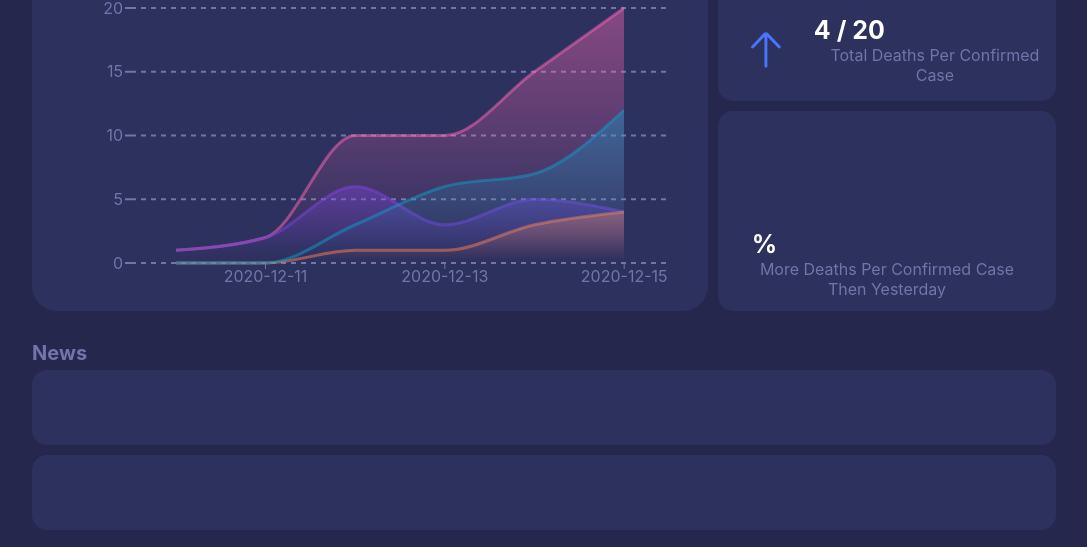
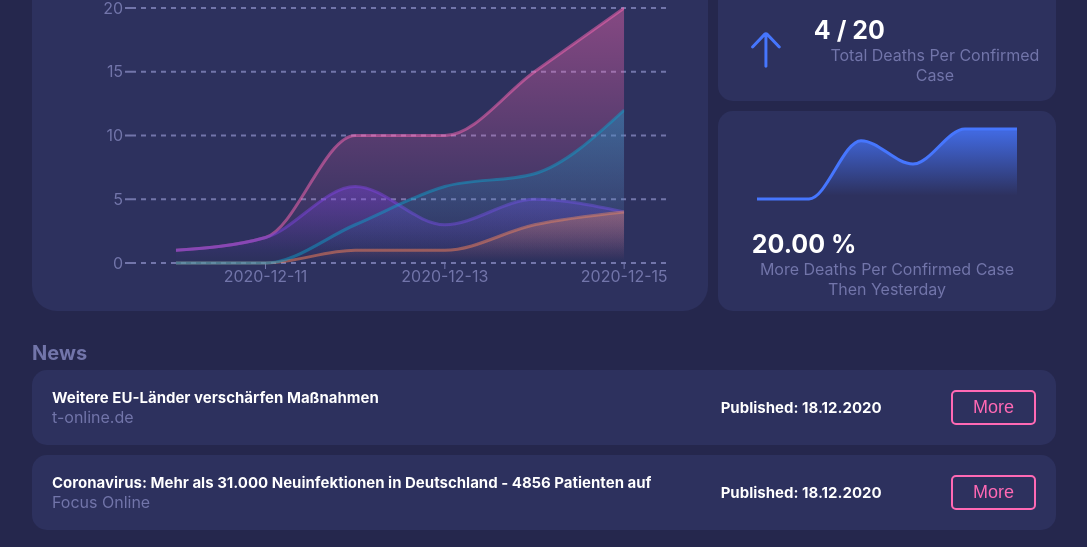
Before and after one commit to SilasNiewierra/cvd-dashboard, a React (Create React App) app: page / in a window 1280 px wide. Shown: the part 250-797 px from the top of the page, without its empty margins (96-1183 px from the left). Built offline with nearby package versions, Linux system fonts and the light colour scheme; no server answers.

Commit message:
added news section and respective mobile styling

```diff
--- a/src/_variables.scss
+++ b/src/_variables.scss
@@ -9,7 +9,7 @@ $color_light_blue: #06CBFF;
 $color_teal: #0E9BC8;
 $color_light_orange: #FB8056;
 $color_purple: #7C43DE;
-$color_pink: hotpink;
+$color_pink: #ff69b4;
 $color_white: white;
 
 // dimensions
--- a/src/components/charts/Charts.js
+++ b/src/components/charts/Charts.js
@@ -28,7 +28,8 @@ class Charts extends Component {
         fetch(apiUrl)
             .then((response) => response.json())
             .then((data) => {
-                if (data !== null) {
+                if (data !== null && data.length > 0) {
+                    // console.log(data);
                     let parsedData = data.map((obj) => {
                         return {
                             Date: obj['Date'].split('T')[0],
@@ -40,6 +41,10 @@ class Charts extends Component {
                         }
                     })
                     this.setState({ chartData: parsedData });
+                }
+                else{
+                    this.setState({ chartData: null });
+                    alert("Unfortunately there are no data available for the selected country. The graphs are filled with dummy data to showcase how this application can look.");
                 }
             });
     }
@@ -69,12 +74,12 @@ class Charts extends Component {
         var countryName = dataFormatter.titleCase(this.props.slug.replaceAll('-', " "));
 
         const placeholderData = [
-            { Date: "2020-12-10", Active: 1, Confirmed: 1, Deaths: 0, Recovered: 0 },
-            { Date: "2020-12-11", Active: 2, Confirmed: 2, Deaths: 0, Recovered: 0 },
-            { Date: "2020-12-12", Active: 6, Confirmed: 10, Deaths: 1, Recovered: 3 },
-            { Date: "2020-12-13", Active: 3, Confirmed: 10, Deaths: 1, Recovered: 6 },
-            { Date: "2020-12-14", Active: 5, Confirmed: 15, Deaths: 3, Recovered: 7 },
-            { Date: "2020-12-15", Active: 4, Confirmed: 20, Deaths: 4, Recovered: 12 }];
+            { Date: "2020-12-10", Active: 1, Confirmed: 1, Deaths: 0, Recovered: 0, ConfirmedDeathsRatio: 0},
+            { Date: "2020-12-11", Active: 2, Confirmed: 2, Deaths: 0, Recovered: 0, ConfirmedDeathsRatio: 0},
+            { Date: "2020-12-12", Active: 6, Confirmed: 10, Deaths: 1, Recovered: 3, ConfirmedDeathsRatio: (1 / 6 * 100).toFixed(2) },
+            { Date: "2020-12-13", Active: 3, Confirmed: 10, Deaths: 1, Recovered: 6, ConfirmedDeathsRatio: (1 / 10 * 100).toFixed(2) },
+            { Date: "2020-12-14", Active: 5, Confirmed: 15, Deaths: 3, Recovered: 7, ConfirmedDeathsRatio: (3 / 15 * 100).toFixed(2) },
+            { Date: "2020-12-15", Active: 4, Confirmed: 20, Deaths: 4, Recovered: 12, ConfirmedDeathsRatio: (4 / 20 * 100).toFixed(2) }];
 
         var renderData = this.state.chartData === null ? placeholderData : this.state.chartData;
 
--- a/src/components/main/Main.js
+++ b/src/components/main/Main.js
@@ -28,7 +28,7 @@ class Main extends Component {
                 <div className="heading"><Heading slug={this.state.slug} handler={this.handleCountrySelection}></Heading></div>
                 <div className="info-cards"><TopCards></TopCards></div>
                 <div className="analytics"><Charts slug={this.state.slug}></Charts></div>
-                <div className="pending"><News></News></div>
+                <div className="news"><News></News></div>
             </div>
         );
     }
--- a/src/components/main/Main.scss
+++ b/src/components/main/Main.scss
@@ -14,7 +14,7 @@
 .analytics {
     flex: 4;
 }
-.pending {
+.news {
     flex: 2;
 }
 
--- a/src/components/news/News.js
+++ b/src/components/news/News.js
@@ -1,13 +1,82 @@
 import './News.scss';
 import { Component } from 'react';
+import DataFormatter from './../../providers/DataFormatter';
 
 class News extends Component {
+
+    constructor(props) {
+        super(props);
+        this.state = {
+            newsData: null
+        };
+    }
+
+    fetchData() {
+        const apiUrl = 'https://newsapi.org/v2/top-headlines?q=covid&apiKey=921e286901814d6ab64bc33ae07101de&pageSize=2&sources=bbc-news';
+
+        fetch(apiUrl)
+            .then((response) => response.json())
+            .then((data) => {
+                if (data !== null && data['status'] !== "error") {
+                    let articles = data['articles'];
+                    if (articles !== null && articles.length > 0) {
+                        let parsedData = articles.map((article) => {
+                            return {
+                                source: article['source']['name'],
+                                title: article['title'],
+                                url: article['url'],
+                                date: article['publishedAt'],
+                            }
+                        })
+                        this.setState({ newsData: parsedData });
+                    }
+                }
+            });
+    }
+
+    componentDidMount() {
+        this.fetchData();
+        let interval = 1000 * 60 * 10; // every 10 minutes
+        setInterval(this.fetchData.bind(this), interval);
+    }
+
+    readMoreClicked(url) {
+        window.open(url, '_blank');
+    }
+
     render() {
+        const dataFormatter = new DataFormatter();
+
+        const newsDataPlaceholder = [
+            {
+                source: "t-online.de",
+                title: "Weitere EU-Länder verschärfen Maßnahmen",
+                url: "https://www.t-online.de/nachrichten/panorama/id_89109266/corona-news-weitere-eu-laender-verschaerfen-massnahmen.html",
+                date: "2020-12-18T08:01:00Z"
+            },
+            {
+                source: "Focus Online",
+                title: "Coronavirus: Mehr als 31.000 Neuinfektionen in Deutschland - 4856 Patienten auf der Intensivstation",
+                url: "https://www.focus.de/gesundheit/news/news-zur-pandemie-31-051-neuinfektionen-4856-intensivpatienten_id_12748369.html",
+                date: "2020-12-18T08:14:00Z"
+            }
+        ];
+        var renderData = this.state.newsData !== null ? this.state.newsData : newsDataPlaceholder;
         return (
             <div className="news-flex-wrapper">
                 <p className="news-heading">News</p>
-                <div className="news-item"></div>
-                <div className="news-item"></div>
+                {renderData.map((item, index) =>
+                    <div className="news-item" key={index}>
+                        <div className="news-item-wrapper">
+                            <div className="news-content">
+                                <p className="title">{item.title}</p>
+                                <p className="info">{item.source}</p>
+                            </div>
+                            <p className="news-date">Published: {dataFormatter.formatDate(item.date)}</p>
+                            <button className="news-action" onClick={() => this.readMoreClicked(item.url)}>More</button>
+                        </div>
+                    </div>
+                )}
             </div>
         );
     }
--- a/src/components/news/News.scss
+++ b/src/components/news/News.scss
@@ -1,18 +1,18 @@
-@import '../../variables';
+@import "../../variables";
 
-.news-flex-wrapper{
-    display:flex;
+.news-flex-wrapper {
+    display: flex;
     flex-direction: column;
     align-items: center;
     justify-content: flex-start;
     width: 100%;
+    min-width: $dim_min_width;
     height: 100%;
+    margin-bottom: 20px;
     gap: 10px;
-    min-width: $dim_min_width;
-    margin-bottom: 20px;
 }
 
-.news-heading{
+.news-heading {
     width: 100%;
     margin-bottom: -5px;
     font-weight: bold;
@@ -21,9 +21,88 @@
     text-align: start;
 }
 
-.news-item{
+.news-item {
+    display: flex;
+    align-items: center;
+    align-items: center;
+    justify-content: space-between;
     width: 100%;
     height: 75px;
     border-radius: 15px;
     background-color: $color_box;
+
+    > .news-item-wrapper {
+        display: flex;
+        flex-direction: row;
+        align-items: center;
+        justify-content: space-between;
+        width: 100%;
+        padding-left: 20px;
+        padding-right: 20px;
+    }
+
+    .news-content {
+        display: flex;
+        flex-direction: column;
+        align-items: flex-start;
+        justify-content: space-around;
+        overflow: hidden;
+        flex: 2.5;
+
+        > .title {
+            font-size: 15px;
+            min-width: 100px;
+            white-space: nowrap;
+            overflow: hidden;
+            text-overflow: ellipsis;
+        }
+    }
+
+    .news-date {
+        flex: 1;
+        margin-left: 30px;
+        margin-right: 30px;
+        color: $color_white;
+        font-size: 15px;
+        font-weight: bold;
+    }
+
+    button {
+        padding-top: 5px;
+        padding-bottom: 5px;
+        padding-left: 20px;
+        padding-right: 20px;
+        border: solid #ff69b4 2px;
+        -webkit-border-radius: 5px;
+        -moz-border-radius: 5px;
+        border-radius: 5px;
+        font-size: 18px;
+        color: $color_pink;
+        background-color: transparent;
+        text-decoration: none;
+        cursor: pointer;
+        text-align: center;
+
+        &:hover {
+            border: solid #ff69b4 2px;
+            -webkit-border-radius: 5px;
+            -moz-border-radius: 5px;
+            border-radius: 5px;
+            background: #ff69b4;
+            text-decoration: none;
+            color: $color_box;
+        }
+    }
 }
+
+@media (max-width: $bp_mobile) {
+    .news-date {
+        display: none;
+    }
+
+    .news-content {
+        > .title {
+            width: 100px;
+        }
+    }
+}
--- a/src/providers/DataFormatter.js
+++ b/src/providers/DataFormatter.js
@@ -13,6 +13,14 @@ class DataFormatter {
         // Directly return the joined string
         return splitStr.join(' ');
     }
+
+    formatDate(unformattedDate){
+        var dateString = unformattedDate;
+        dateString = dateString.split('T')[0];
+        let split = dateString.split('-');
+        dateString = split[2]+"."+split[1]+"."+split[0];
+        return dateString;
+    }
 }
 
 export default DataFormatter;
```
